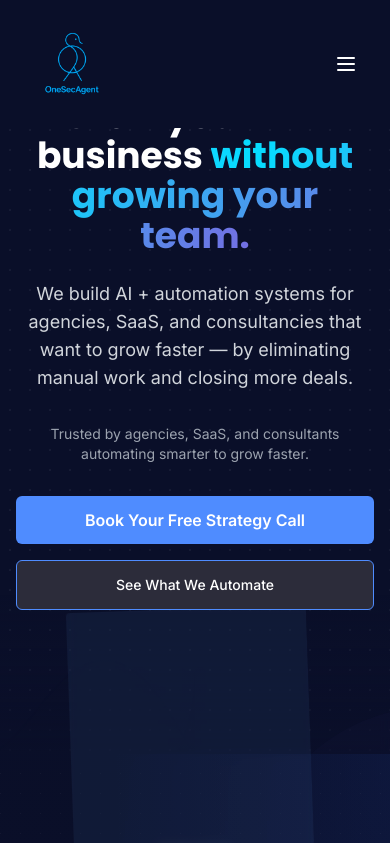
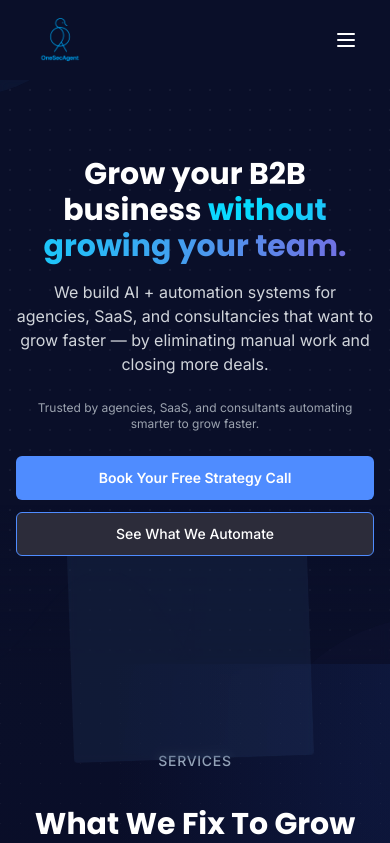
Before and after one commit to OneSecAgento1/one-sec-landing-ai, a React (Vite) app: page / in a window 390 px wide. Shown: the top 843 px of the page. Built offline with nearby package versions, Linux system fonts and the light colour scheme.

Commit message:
Refactor: Implement the plan

```diff
--- a/src/components/layout/Header.tsx
+++ b/src/components/layout/Header.tsx
@@ -45,16 +45,16 @@ const Header = () => {
     }
   };
 
-  return <header className={`fixed top-0 left-0 right-0 z-50 transition-all duration-300 ${isScrolled ? 'py-4 bg-onesec-dark/95 backdrop-blur-md shadow-md' : 'py-6 bg-onesec-dark'}`}>
+  return <header className={`fixed top-0 left-0 right-0 z-50 transition-all duration-300 ${isScrolled ? 'py-3 md:py-4 bg-onesec-dark/95 backdrop-blur-md shadow-md' : 'py-3 md:py-6 bg-onesec-dark'}`}>
       <div className="container mx-auto flex justify-between items-center">
         <Link to="/" className="flex items-center gap-2 cursor-pointer select-none">
-          <img src="/lovable-uploads/ccada2de-dd07-40b0-818b-5f6b70f048b0.png" alt="OneSecAgent Logo" className="h-20 w-auto" onError={e => {
+          <img src="/lovable-uploads/ccada2de-dd07-40b0-818b-5f6b70f048b0.png" alt="OneSecAgent Logo" className="h-14 md:h-18 w-auto" onError={e => {
           console.error("Logo failed to load");
           const target = e.target as HTMLImageElement;
           target.onerror = null;
           target.style.display = 'none';
         }} />
-          <span className="text-xl font-bold text-white hidden sm:inline-block">
+          <span className="text-lg md:text-xl font-bold text-white hidden sm:inline-block">
             OneSecAgent<span className="text-onesec-accent">.</span>
           </span>
         </Link>
@@ -65,7 +65,6 @@ const Header = () => {
             <NavLink onClick={() => scrollToSection('#services')}>Services</NavLink>
             <NavLink onClick={() => scrollToSection('#cases')}>Case Studies</NavLink>
             <NavLink onClick={() => scrollToSection('#about')}>About Us</NavLink>
-            <NavLink onClick={() => scrollToSection('#contact')}>Contact</NavLink>
             <Button onClick={() => scrollToSection('#contact')} type="button" className="text-white transition-all duration-300 hover:-translate-y-1 hover:shadow-glow-blue cursor-pointer bg-[#4f8cff]">
               Get Started
             </Button>
@@ -97,9 +96,6 @@ const Header = () => {
                 </MobileNavLink>
                 <MobileNavLink onClick={() => scrollToSection('#about')}>
                   About Us
-                </MobileNavLink>
-                <MobileNavLink onClick={() => scrollToSection('#contact')}>
-                  Contact
                 </MobileNavLink>
                 <Button className="bg-onesec-primary hover:bg-onesec-primary/90 text-white w-full transition-all duration-300 hover:shadow-glow-blue cursor-pointer" onClick={() => scrollToSection('#contact')} type="button">
                   Get Started
--- a/src/components/sections/HeroSection.tsx
+++ b/src/components/sections/HeroSection.tsx
@@ -1,6 +1,7 @@
+
 import { Button } from "@/components/ui/button";
 import { useEffect, useRef } from "react";
-import { ArrowRight } from "lucide-react";
+
 const HeroSection = () => {
   const sectionRef = useRef<HTMLElement>(null);
 
@@ -49,7 +50,8 @@ const HeroSection = () => {
       });
     }
   };
-  return <section ref={sectionRef} className="relative min-h-screen pt-24 pb-48 flex items-center bg-onesec-dark overflow-hidden">
+
+  return <section ref={sectionRef} className="relative min-h-[90vh] md:min-h-screen pt-16 pb-20 md:pt-24 md:pb-48 flex items-center bg-onesec-dark overflow-hidden">
       {/* Simplified background with reduced elements and lower opacity */}
       <div className="absolute inset-0 z-0 pointer-events-none">
         <div className="absolute inset-0 bg-gradient-to-b from-onesec-dark via-onesec-dark to-transparent bg-gradient-animation"></div>
@@ -87,27 +89,27 @@ const HeroSection = () => {
       </div>
 
       <div className="container mx-auto relative z-10 px-4">
-        <div className="lg:max-w-4xl mx-auto text-center mb-12">
+        <div className="lg:max-w-4xl mx-auto text-center mb-8 md:mb-12">
           {/* Enhanced hero text with staggered animations and explicit pointer-events-auto */}
-          <h1 className="text-4xl md:text-5xl lg:text-6xl font-bold mb-6 animate-on-scroll opacity-0 animate-slide-up select-text">
+          <h1 className="text-3xl sm:text-4xl md:text-5xl lg:text-6xl font-bold mb-4 md:mb-6 animate-on-scroll opacity-0 animate-slide-up select-text">
             <span className="text-white">Grow your B2B business </span>
             <span className="gradient-text-enhanced">without growing your team.</span>
           </h1>
 
-          <p className="text-lg md:text-xl text-gray-300 mb-8 mx-auto animate-on-scroll opacity-0 animate-slide-up-delay-1 select-text">
+          <p className="text-base sm:text-lg md:text-xl text-gray-300 mb-6 md:mb-8 mx-auto animate-on-scroll opacity-0 animate-slide-up-delay-1 select-text">
             We build AI + automation systems for agencies, SaaS, and consultancies that want to grow faster — by eliminating manual work and closing more deals.
           </p>
 
-          <p className="text-sm text-gray-400 mb-8 animate-on-scroll opacity-0 animate-slide-up-delay-2 select-text">
+          <p className="text-xs sm:text-sm text-gray-400 mb-6 md:mb-8 animate-on-scroll opacity-0 animate-slide-up-delay-2 select-text">
             Trusted by agencies, SaaS, and consultants automating smarter to grow faster.
           </p>
 
           {/* Enhanced buttons with consistent handling and proper interactivity */}
-          <div className="flex flex-col sm:flex-row justify-center gap-4 animate-on-scroll opacity-0 animate-slide-up-delay-3 relative z-30">
-            <Button size="lg" onClick={scrollToContact} type="button" className="text-white px-8 py-6 transition-all duration-300 hover:-translate-y-1 hover:shadow-lg cursor-pointer relative z-30 bg-[#4f8cff] font-semibold text-base">
+          <div className="flex flex-col sm:flex-row justify-center gap-3 md:gap-4 animate-on-scroll opacity-0 animate-slide-up-delay-3 relative z-30">
+            <Button size="lg" onClick={scrollToContact} type="button" className="text-white px-6 sm:px-8 py-3 sm:py-4 md:py-6 transition-all duration-300 hover:-translate-y-1 hover:shadow-lg cursor-pointer relative z-30 bg-[#4f8cff] font-semibold text-sm sm:text-base">
               Book Your Free Strategy Call
             </Button>
-            <Button size="lg" onClick={scrollToServices} type="button" className="bg-[#2c2c3a] border border-[#4f8cff] text-white hover:bg-[#2c2c3a]/90 hover:border-[#4f8cff]/90 font-medium px-8 py-6 transition-all duration-300 hover:-translate-y-1 hover:shadow-glow-blue cursor-pointer relative z-30 rounded-md">
+            <Button size="lg" onClick={scrollToServices} type="button" className="bg-[#2c2c3a] border border-[#4f8cff] text-white hover:bg-[#2c2c3a]/90 hover:border-[#4f8cff]/90 font-medium px-6 sm:px-8 py-3 sm:py-4 md:py-6 transition-all duration-300 hover:-translate-y-1 hover:shadow-glow-blue cursor-pointer relative z-30 rounded-md text-sm sm:text-base">
               See What We Automate
             </Button>
           </div>
@@ -123,4 +125,5 @@ const HeroSection = () => {
       </div>
     </section>;
 };
+
 export default HeroSection;
--- a/src/pages/Index.tsx
+++ b/src/pages/Index.tsx
@@ -6,15 +6,22 @@ import HeroSection from "@/components/sections/HeroSection";
 import ServicesSection from "@/components/sections/ServicesSection";
 import CasesSection from "@/components/sections/CasesSection";
 import AboutSection from "@/components/sections/AboutSection";
-import ContactSection from "@/components/sections/ContactSection";
 
 const Index = () => {
   // Riferimento per memorizzare gli elementi da animare
   const parallaxElements = useRef<NodeListOf<Element> | null>(null);
   const fadeElements = useRef<NodeListOf<Element> | null>(null);
+  const isMobileRef = useRef<boolean>(window.innerWidth < 768);
 
   // Set up scroll-based parallax effects and improved smooth scrolling
   useEffect(() => {
+    // Check if it's a mobile device
+    const checkMobile = () => {
+      isMobileRef.current = window.innerWidth < 768;
+    };
+    window.addEventListener('resize', checkMobile);
+    checkMobile();
+
     // Ottieni gli elementi solo una volta all'avvio
     parallaxElements.current = document.querySelectorAll(".parallax-bg-item");
     fadeElements.current = document.querySelectorAll(".fade-on-scroll");
@@ -22,10 +29,11 @@ const Index = () => {
     const handleScroll = () => {
       const scrollPosition = window.scrollY;
 
-      // Apply parallax effect to various decorative elements, but with reduced impact
+      // Apply parallax effect to various decorative elements, but with reduced impact on mobile
       if (parallaxElements.current) {
         parallaxElements.current.forEach((el) => {
-          const speed = Number(el.getAttribute("data-speed") || 0.02);
+          // Reduce parallax effect on mobile or disable it entirely
+          const speed = isMobileRef.current ? 0.01 : Number(el.getAttribute("data-speed") || 0.02);
           const yPos = -scrollPosition * speed;
           el.setAttribute("style", `transform: translateY(${yPos}px)`);
         });
@@ -35,9 +43,12 @@ const Index = () => {
       if (fadeElements.current) {
         fadeElements.current.forEach((el) => {
           const rect = el.getBoundingClientRect();
-          const windowHeight = window.innerHeight;
+          const viewportHeight = window.innerHeight;
 
-          if (rect.top <= windowHeight * 0.9) {
+          // Adjust threshold for mobile - elements appear sooner while scrolling
+          const threshold = isMobileRef.current ? 0.8 : 0.9;
+
+          if (rect.top <= viewportHeight * threshold) {
             el.classList.add("faded-in");
           }
         });
@@ -56,8 +67,8 @@ const Index = () => {
 
           const target = document.querySelector(targetId);
           if (target) {
-            // Add offset for the fixed header
-            const headerOffset = 80;
+            // Add offset for the fixed header - smaller on mobile
+            const headerOffset = isMobileRef.current ? 60 : 80;
             const elementPosition = target.getBoundingClientRect().top;
             const offsetPosition = elementPosition + window.pageYOffset - headerOffset;
 
@@ -79,6 +90,7 @@ const Index = () => {
 
     return () => {
       window.removeEventListener("scroll", handleScroll);
+      window.removeEventListener('resize', checkMobile);
     };
   }, []);
 
@@ -90,7 +102,6 @@ const Index = () => {
         <ServicesSection />
         <CasesSection />
         <AboutSection />
-        <ContactSection />
       </main>
       <Footer />
     </div>
```
